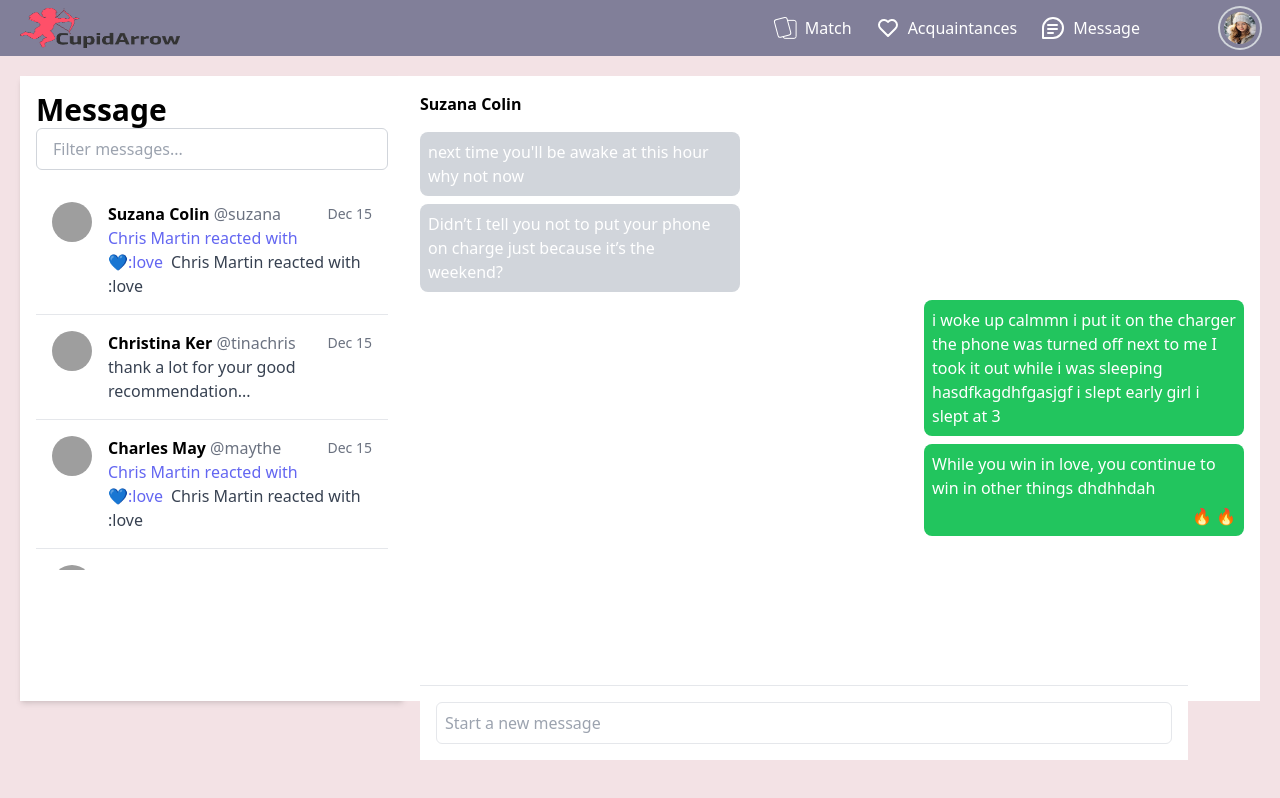
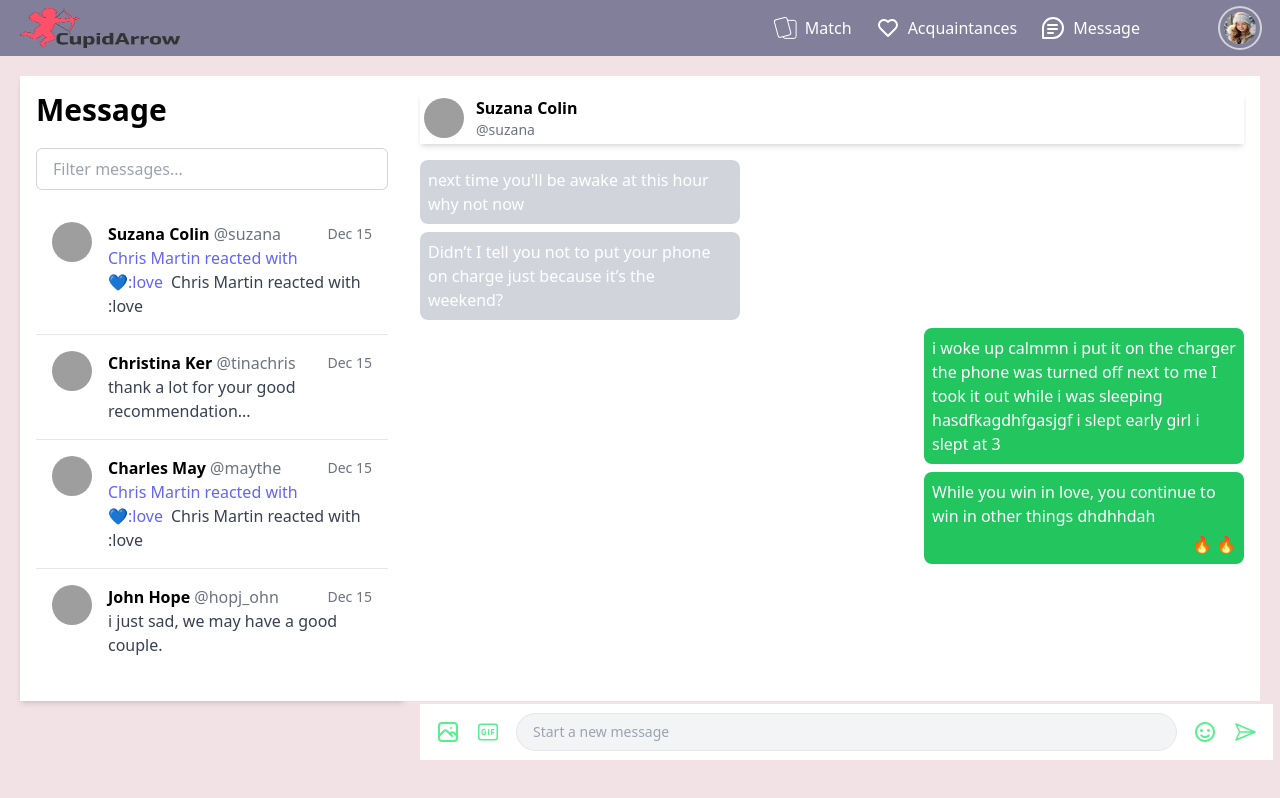
Before and after one commit to PhantomHackerDev/dataAPP, a React (Create React App) app: page /dashboard in a window 1280 px wide. Built offline with nearby package versions, Linux system fonts and the light colour scheme; grey boxes are pictures that could not be loaded; the HTML template or start-up script is replaced by a standard one; what tailwindcss-animated would draw is missing.

Commit message:
fix: dashboard message

```diff
--- a/src/components/chat/chat.tsx
+++ b/src/components/chat/chat.tsx
@@ -1,52 +1,19 @@
-// import React from "react";
-// import Sidebar from "./sidebar";
-// import Chatting from "./chatting";
-
-// const Chat:React.FC = () => {
-//   return (
-//     <div className="flex m-5 rounded-xl p-10">
-//       <Sidebar />
-//       <Chatting />
-//     </div>
-//   )
-// }
-
-// export default Chat;
 import React from 'react';
 import MessageList from './sidebar';
+import MessageInput from '../common/MessageInput';
+import Chatting from './chatting';
 
 const Chat: React.FC = () => {
   return (
     <div className="flex h-[625px] m-5 bg-gray-100 rounded-xl">
-      {/* <div className="w-1/4 p-4 bg-white border-r">
-        <div className="text-lg font-bold">Glare</div>
-        <div className="mt-6">
-          <input
-            type="text"
-            placeholder="Search people or message"
-            className="w-full p-2 border rounded-md"
-          />
-        </div>
-        <div className="mt-4">
-          <ul>
-            <li className="flex items-center p-2 hover:bg-gray-100 cursor-pointer">
-              <img
-                src="https://via.placeholder.com/32"
-                alt="Profile"
-                className="rounded-full"
-              />
-              <div className="ml-3">
-                <p className="font-semibold">Suzana Colin</p>
-                <p className="text-sm text-gray-500">Chris Martin vocalist 🎤💖</p>
-              </div>
-            </li>
-          </ul>
-        </div>
-      </div> */}
       <MessageList />
-      <div className="flex-1 p-4 bg-white">
-        <div className="flex items-center">
-          <div className="font-semibold">Suzana Colin</div>
+      {/* <div className="flex-1 p-4 bg-white">
+        <div className="flex items-center p-1 bg-white shadow-md">
+          <img src="https://randomuser.me/api/portraits/women/1.jpg" alt="Profile" className="w-10 h-10 rounded-full" />
+          <div className="ml-3">
+            <p className="font-semibold">Suzana Colin</p>
+            <p className="text-sm text-gray-500">@suzana</p>
+          </div>
         </div>
         <div className="mt-4">
           <div className="flex flex-col">
@@ -70,14 +37,9 @@ const Chat: React.FC = () => {
             </div>
           </div>
         </div>
-        <div className="absolute bottom-10 w-3/5 p-4 bg-white border-t">
-          <input
-            type="text"
-            placeholder="Start a new message"
-            className="w-full p-2 border rounded-md"
-          />
-        </div>
-      </div>
+        <MessageInput />
+      </div> */}
+      <Chatting />
     </div>
   );
 };
--- a/src/components/chat/chatting.tsx
+++ b/src/components/chat/chatting.tsx
@@ -1,9 +1,43 @@
 import React from "react";
+import MessageInput from "../common/MessageInput";
+
+let chatList = [
+  {},
+]
 
 const Chatting:React.FC = () => {
   return (
-    <div className="flex">
-
+    <div className="flex-1 p-4 bg-white">
+      <div className="flex items-center p-1 bg-white shadow-md">
+        <img src="https://randomuser.me/api/portraits/women/1.jpg" alt="Profile" className="w-10 h-10 rounded-full" />
+        <div className="ml-3">
+          <p className="font-semibold">Suzana Colin</p>
+          <p className="text-sm text-gray-500">@suzana</p>
+        </div>
+      </div>
+      <div className="mt-4">
+        <div className="flex flex-col">
+          <div className="self-start max-w-xs p-2 mb-2 text-white bg-gray-300 rounded-lg">
+            <p>next time you'll be awake at this hour why not now</p>
+          </div>
+          <div className="self-start max-w-xs p-2 mb-2 text-white bg-gray-300 rounded-lg">
+            <p>Didn’t I tell you not to put your phone on charge just because it’s the weekend?</p>
+          </div>
+          <div className="self-end max-w-xs p-2 mb-2 text-white bg-green-500 rounded-lg">
+            <p>
+              i woke up calmmn i put it on the charger the phone was turned off next to me
+              I took it out while i was sleeping hasdfkagdhfgasjgf i slept early girl i slept at 3
+            </p>
+          </div>
+          <div className="self-end max-w-xs p-2 mb-2 text-white bg-green-500 rounded-lg">
+            <p>While you win in love, you continue to win in other things dhdhhdah</p>
+            <div className="flex justify-end mt-1 space-x-1">
+              <span>🔥</span><span>🔥</span>
+            </div>
+          </div>
+        </div>
+      </div>
+      <MessageInput />
     </div>
   )
 }
--- a/src/components/chat/sidebar.tsx
+++ b/src/components/chat/sidebar.tsx
@@ -61,7 +61,7 @@ const MessageList: React.FC = () => {
 
   return (
     <div className="bg-white shadow-md w-96 p-4 gap-5">
-      <p className='text-black font-semibold text-3xl'>Message</p>
+      <p className='flex text-black font-semibold text-3xl mb-5'>Message</p>
       <input
         type="text"
         placeholder="Filter messages..."
@@ -69,9 +69,7 @@ const MessageList: React.FC = () => {
         onChange={(e) => setFilter(e.target.value)}
         className="w-full mb-4 px-4 py-2 border border-gray-300 rounded-md focus:outline-none focus:ring-2 focus:ring-blue-500"
       />
-
-      {/* Scrollable Message List */}
-      <div className="max-h-96 overflow-y-auto">
+      <div className="max-h-[450px] overflow-y-auto">
         {filteredMessages.length > 0 ? (
           filteredMessages.map((msg, index) => (
             <MessageItem key={index} {...msg} />
--- /dev/null
+++ b/src/components/common/MessageInput.tsx
@@ -0,0 +1,27 @@
+import React from 'react';
+
+const MessageInput: React.FC = () => {
+  return (
+    <div className="flex absolute bottom-10 w-4/6 items-center p-2 border-t bg-white">
+    <button className="p-2 text-teal-500">
+      <svg xmlns="http://www.w3.org/2000/svg" width={24} height={24} viewBox="0 0 24 24"><g fill="none" stroke="#56f08c" strokeLinecap="round" strokeLinejoin="round" strokeWidth={2}><path d="M15 8h.01M3 6a3 3 0 0 1 3-3h12a3 3 0 0 1 3 3v12a3 3 0 0 1-3 3H6a3 3 0 0 1-3-3z"></path><path d="m3 16l5-5c.928-.893 2.072-.893 3 0l5 5"></path><path d="m14 14l1-1c.928-.893 2.072-.893 3 0l3 3"></path></g></svg>
+    </button>
+    <button className="p-2 text-teal-500">
+      <svg xmlns="http://www.w3.org/2000/svg" width={24} height={24} viewBox="0 0 24 24"><path fill="#56f08c" d="M18.75 3.5A3.25 3.25 0 0 1 22 6.75v10.503a3.25 3.25 0 0 1-3.25 3.25H5.25A3.25 3.25 0 0 1 2 17.253V6.75A3.25 3.25 0 0 1 5.25 3.5zm0 1.5H5.25A1.75 1.75 0 0 0 3.5 6.75v10.503c0 .966.784 1.75 1.75 1.75h13.5a1.75 1.75 0 0 0 1.75-1.75V6.75A1.75 1.75 0 0 0 18.75 5M8.015 8.871c.596 0 1.019.082 1.502.314a.625.625 0 1 1-.541 1.127c-.3-.144-.54-.19-.961-.19c-.867 0-1.504.796-1.504 1.872s.638 1.876 1.504 1.876c.428 0 .791-.18.98-.501L9 13.354v-.734h-.376a.625.625 0 0 1-.618-.532L8 11.996c0-.314.231-.574.533-.619l.092-.006h1.002c.314 0 .573.23.618.532l.007.093l-.002 1.547l-.006.056l-.021.09l-.02.055c-.377.89-1.241 1.376-2.188 1.376c-1.626 0-2.754-1.413-2.754-3.126S6.388 8.87 8.015 8.87m4.614.122c.314 0 .574.232.618.533l.007.092v4.762a.625.625 0 0 1-1.243.093l-.007-.093v-4.76c0-.345.28-.625.625-.625m2.996 0L17.622 9a.625.625 0 0 1 .088 1.244l-.092.006l-1.371-.005v1.754h1.123c.314 0 .574.232.618.534l.007.092a.625.625 0 0 1-.533.618l-.092.007l-1.123-.001v1.115a.625.625 0 0 1-.532.619l-.092.006a.625.625 0 0 1-.619-.532l-.006-.093V9.616A.625.625 0 0 1 15.532 9z"></path></svg>
+    </button>
+    <input
+      type="text"
+      placeholder="Start a new message"
+      className="flex-1 px-4 py-2 mx-2 text-sm border rounded-full bg-gray-100 focus:outline-none focus:ring-2 focus:ring-teal-500"
+    />
+    <button className="p-2 text-teal-500">
+      <svg xmlns="http://www.w3.org/2000/svg" width={24} height={24} viewBox="0 0 24 24"><path fill="#56f08c" d="M12 2C6.486 2 2 6.486 2 12s4.486 10 10 10s10-4.486 10-10S17.514 2 12 2m0 18c-4.411 0-8-3.589-8-8s3.589-8 8-8s8 3.589 8 8s-3.589 8-8 8"></path><path fill="#56f08c" d="M14.829 14.828a4.1 4.1 0 0 1-1.272.858a4 4 0 0 1-4.875-1.45l-1.658 1.119a6.1 6.1 0 0 0 1.621 1.62a6 6 0 0 0 2.148.903a6 6 0 0 0 2.415 0a6 6 0 0 0 2.148-.903c.313-.212.612-.458.886-.731c.272-.271.52-.571.734-.889l-1.658-1.119a4 4 0 0 1-.489.592"></path><circle cx={8.5} cy={10.5} r={1.5} fill="#56f08c"></circle><circle cx={15.493} cy={10.493} r={1.493} fill="#56f08c"></circle></svg>
+    </button>
+    <button className="p-2 text-teal-500">
+    <svg xmlns="http://www.w3.org/2000/svg" width={24} height={24} viewBox="0 0 24 24"><path fill="none" stroke="#56f08c" strokeLinecap="round" strokeLinejoin="round" strokeWidth={1.5} d="M22 12L3 20l3.563-8L3 4zM6.5 12H22"></path></svg>
+    </button>
+  </div>
+  );
+};
+
+export default MessageInput;
--- a/src/components/common/MessageItem.tsx
+++ b/src/components/common/MessageItem.tsx
@@ -12,11 +12,8 @@ interface MessageItemProps {
 
 const MessageItem: React.FC<MessageItemProps> = ({ avatar, name, username, date, message, reaction }) => {
   return (
-    <div className="flex items-start space-x-4 p-4 border-b border-gray-200">
-      {/* Avatar */}
+    <div onClick={() => {}} className="flex items-start space-x-4 p-4 border-b border-gray-200">
       <img src={avatar} alt={`${name}'s avatar`} className="w-10 h-10 rounded-full" />
-
-      {/* Message content */}
       <div className="flex-grow">
         <div className="flex items-center justify-between">
           <div>
```
